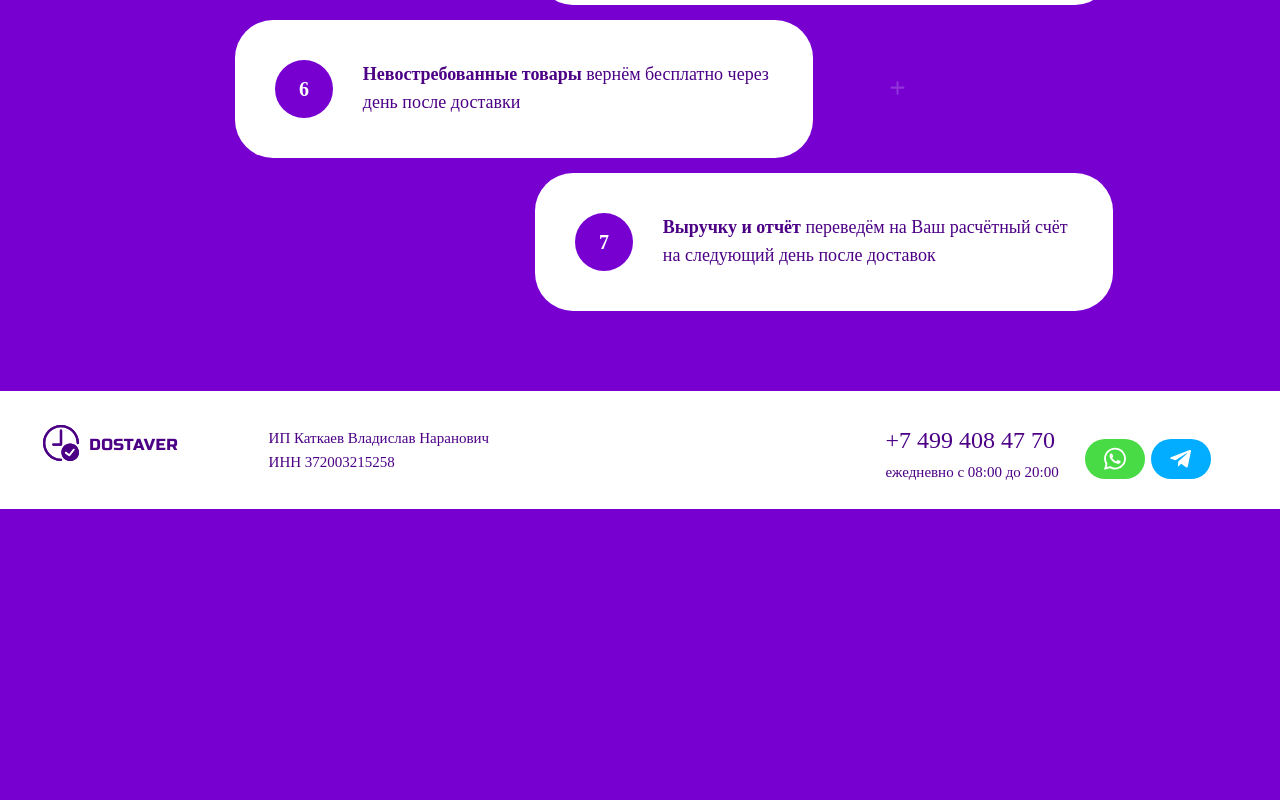
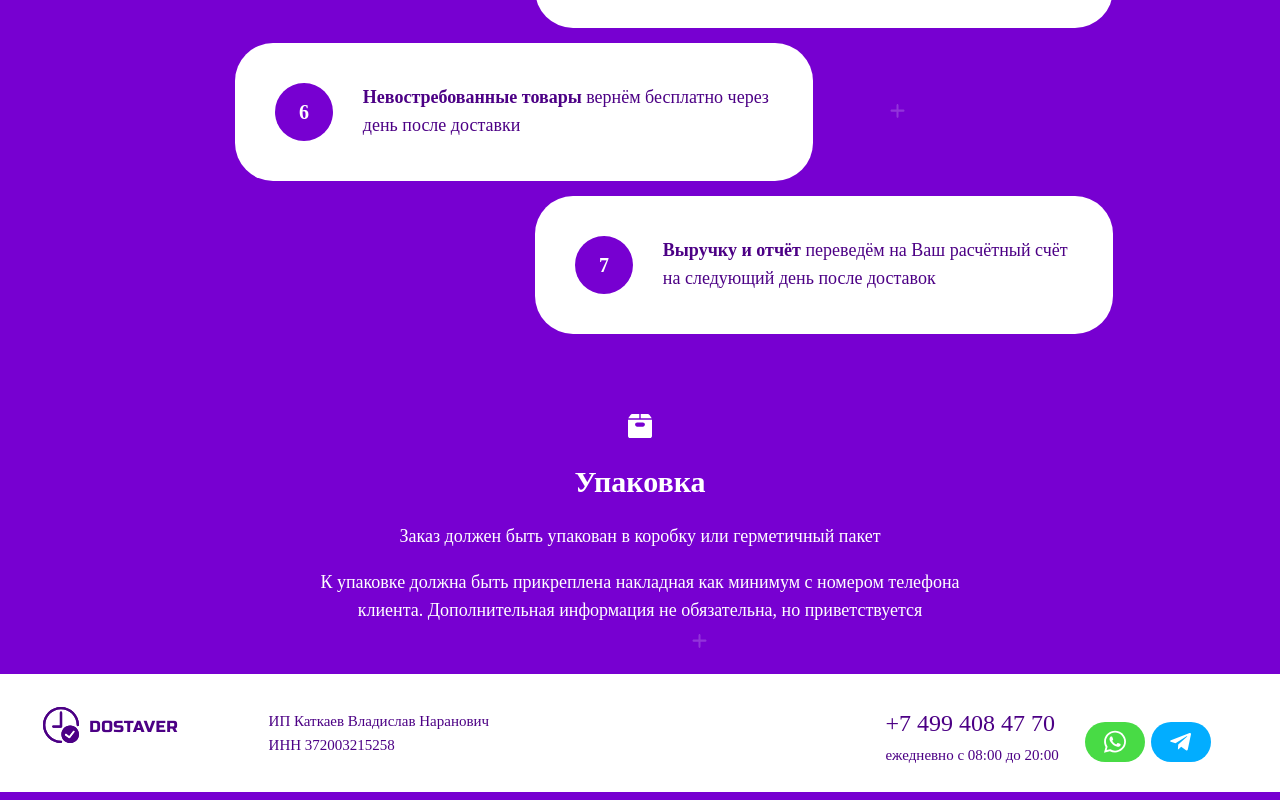
Before and after one commit to mrbushik/Delivery-service, a React (Create React App) app: page /rules in a window 1280 px wide. Shown: the part 1917-2717 px from the top of the page. Before the commit the page ends 2434 px from the top, so only its background shows below. Built offline with nearby package versions, Linux system fonts and the light colour scheme.

Commit message:
add package section

```diff
--- /dev/null
+++ b/src/components/Pakage/Package.jsx
@@ -0,0 +1,21 @@
+import React from 'react'
+import './Package.scss'
+import {Box, Plus} from '../../icons'
+
+function Package() {
+return (
+<section className="package">
+  <div className="package-rules__icons">
+    <Box />
+    <Plus/>
+  </div>
+  <h1 className="package-title">Упаковка</h1>
+  <div className="package-description">
+  <p>Заказ должен быть упакован в коробку или герметичный пакет</p>
+  <p>К упаковке должна быть прикреплена накладная как минимум с номером телефона клиента. Дополнительная информация не обязательна, но приветствуется</p>
+  </div>
+</section>
+)
+}
+
+export default Package
--- /dev/null
+++ b/src/components/Pakage/Package.scss
@@ -0,0 +1,37 @@
+.package{
+    margin-bottom: 50px;
+}
+.package-title {
+    font-family: 'Golos';
+    font-style: normal;
+    font-weight: 600;
+    font-size: 30px;
+    line-height: 30px;
+    text-align: center;
+}
+
+.package-description {
+    p {
+        font-family: 'Golos';
+        font-style: normal;
+        font-weight: 400;
+        font-size: 18px;
+        line-height: 28px;
+        text-align: center;
+
+        &:last-child {
+            max-width: 640px;
+            margin: 0 auto;
+        }
+    }
+}
+.package-rules__icons{
+text-align: center;
+svg{
+&:last-child{
+    position: absolute;
+    margin-top: 220px;
+    margin-left: 40px;
+}
+}
+}
--- /dev/null
+++ b/src/icons/Courer.jsx
@@ -0,0 +1,11 @@
+import {StyledStrokedIcon} from "./icon";
+import React from "react";
+
+export const Courer = () => (
+	<StyledStrokedIcon
+    width="24" height="39" viewBox="0 0 24 39" fill="none" xmlns="http://www.w3.org/2000/svg">
+    <path d="M18.9764 19.1657C18.9221 18.4796 18.3182 17.9129 17.6301 17.9023L13.0756 17.8325C12.8111 17.8285 12.5429 17.5956 12.5019 17.3342L11.4984 10.9546C11.462 10.7235 11.2465 9.78125 10.0702 9.78125L4.4065 10.0279C3.66036 10.0603 3.0538 10.4231 3.0538 11.4412C3.0538 11.4412 3.02995 25.6209 3.00096 26.1348L2.8028 29.6431C2.77629 30.1116 2.59375 30.8701 2.40417 31.2992L0.111726 36.4879C-0.039594 36.8303 -0.0371062 37.2088 0.118589 37.5263C0.274283 37.8439 0.571861 38.0777 0.935235 38.168L1.69844 38.3574C1.81202 38.3856 1.93091 38.3998 2.05169 38.3998C2.66778 38.3998 3.2571 38.0423 3.51822 37.5101L5.69735 33.0683C5.93805 32.5777 6.23761 31.7462 6.36525 31.2148L7.59485 26.0927L10.5706 30.6433C10.8159 31.0185 11.0753 31.7385 11.1256 32.1841L11.7009 37.2788C11.7827 38.004 12.4433 38.5941 13.1733 38.5941L14.0436 38.5911C14.417 38.5898 14.7566 38.4408 14.9997 38.1713C15.2427 37.902 15.3563 37.5491 15.3195 37.1775L14.7186 31.1203C14.6632 30.5617 14.4626 29.7134 14.2618 29.1891L11.5955 22.2247L11.579 20.7565L17.776 20.5271C18.122 20.5143 18.4381 20.3662 18.6661 20.11C18.8941 19.854 19.0047 19.5229 18.9774 19.1773L18.9764 19.1657ZM13.1733 38.165V38.1651V38.165Z" fill="white"/>
+    <path d="M6.21726 8.43459C6.69404 8.43459 7.16549 8.35326 7.61851 8.19277C8.67594 7.81858 9.52424 7.05495 10.0072 6.04255C10.3487 5.32669 10.4775 4.5471 10.392 3.77806L11.7994 3.61928C12.2898 3.56395 12.7876 3.17278 12.9572 2.70939L13.4286 1.42205C13.5292 1.14703 13.5027 0.868756 13.3558 0.658418C13.2125 0.453398 12.9711 0.33579 12.6935 0.33579C12.6614 0.33579 12.6281 0.337334 12.594 0.340594L8.52462 0.727644C7.85381 0.285779 7.05604 0.0341797 6.21683 0.0341797C5.74022 0.0341797 5.26894 0.115416 4.81575 0.275743C3.7584 0.650183 2.9101 1.4139 2.42706 2.42631C1.94402 3.43871 1.88423 4.5785 2.25867 5.63568C2.85151 7.30981 4.44234 8.43459 6.21726 8.43459Z" fill="white"/>
+    <path d="M23.9969 15.0074L23.592 9.18769C23.5439 8.49654 22.9412 7.93433 22.246 7.93433L14.4665 7.94788C14.1183 7.94848 13.7981 8.08668 13.5651 8.33699C13.3321 8.58722 13.2169 8.91636 13.2412 9.26387L13.6461 15.0836C13.6942 15.7747 14.2969 16.337 14.9898 16.337L22.7716 16.3234C23.1199 16.3228 23.44 16.1847 23.6731 15.9344C23.9061 15.6841 24.0211 15.3548 23.9969 15.0074Z" fill="white"/>
+    </StyledStrokedIcon>
+);
--- /dev/null
+++ b/src/icons/box.jsx
@@ -0,0 +1,16 @@
+import {StyledStrokedIcon} from "./icon";
+import React from "react";
+
+export const Box = () => (
+<StyledStrokedIcon width="24" height="24" viewBox="0 0 24 24" fill="none" xmlns="http://www.w3.org/2000/svg">
+    <path
+        d="M4.26851 0C3.56192 0 2.90553 0.350859 2.51342 0.939328L0.59084 3.82327C0.508715 3.94627 0.469293 4.08787 0.403809 4.2188H11.2972V0H4.26851Z"
+        fill="white" />
+    <path
+        d="M23.4095 3.82322L21.4868 0.939328C21.0948 0.350859 20.3915 0 19.6849 0H12.7031V4.21875H23.5965C23.531 4.08787 23.4916 3.94627 23.4095 3.82322Z"
+        fill="white" />
+    <path
+        d="M23.9781 5.625H0.0218906C0.0197344 5.67548 0 5.72259 0 5.77331V21.8906C0 23.0538 0.946219 24 2.10938 24H21.8906C23.0538 24 24 23.0538 24 21.8906V5.77331C24 5.72259 23.9803 5.67548 23.9781 5.625ZM14.8125 12.6562H9.1875C8.02434 12.6562 7.07812 11.71 7.07812 10.5469C7.07812 9.38372 8.02434 8.4375 9.1875 8.4375H14.8125C15.9757 8.4375 16.9219 9.38372 16.9219 10.5469C16.9219 11.71 15.9757 12.6562 14.8125 12.6562Z"
+        fill="white" />
+</StyledStrokedIcon>
+);
--- a/src/icons/index.js
+++ b/src/icons/index.js
@@ -31,6 +31,7 @@ import { DiliveryCarBg } from './DiliveryCarBg'
 import { Tries } from './tries'
 import { ThankHeart } from './ThankHeart'
 import {Courer} from './Courer'
+import { Box } from './box'
 export{
     Watch,
     WhatsApp,
@@ -65,4 +66,5 @@ export{
     Tries,
     ThankHeart,
     Courer,
+    Box,
 }
--- a/src/pages/rules.jsx
+++ b/src/pages/rules.jsx
@@ -1,10 +1,12 @@
 import React from 'react'
+import Package from '../components/Pakage/Package'
 import RulesMassage from '../components/RulesMassage/RulesMassage'
 
 function Rules() {
   return (
         <>
         <RulesMassage/>
+        <Package/>
         </>)
 }
 
```
